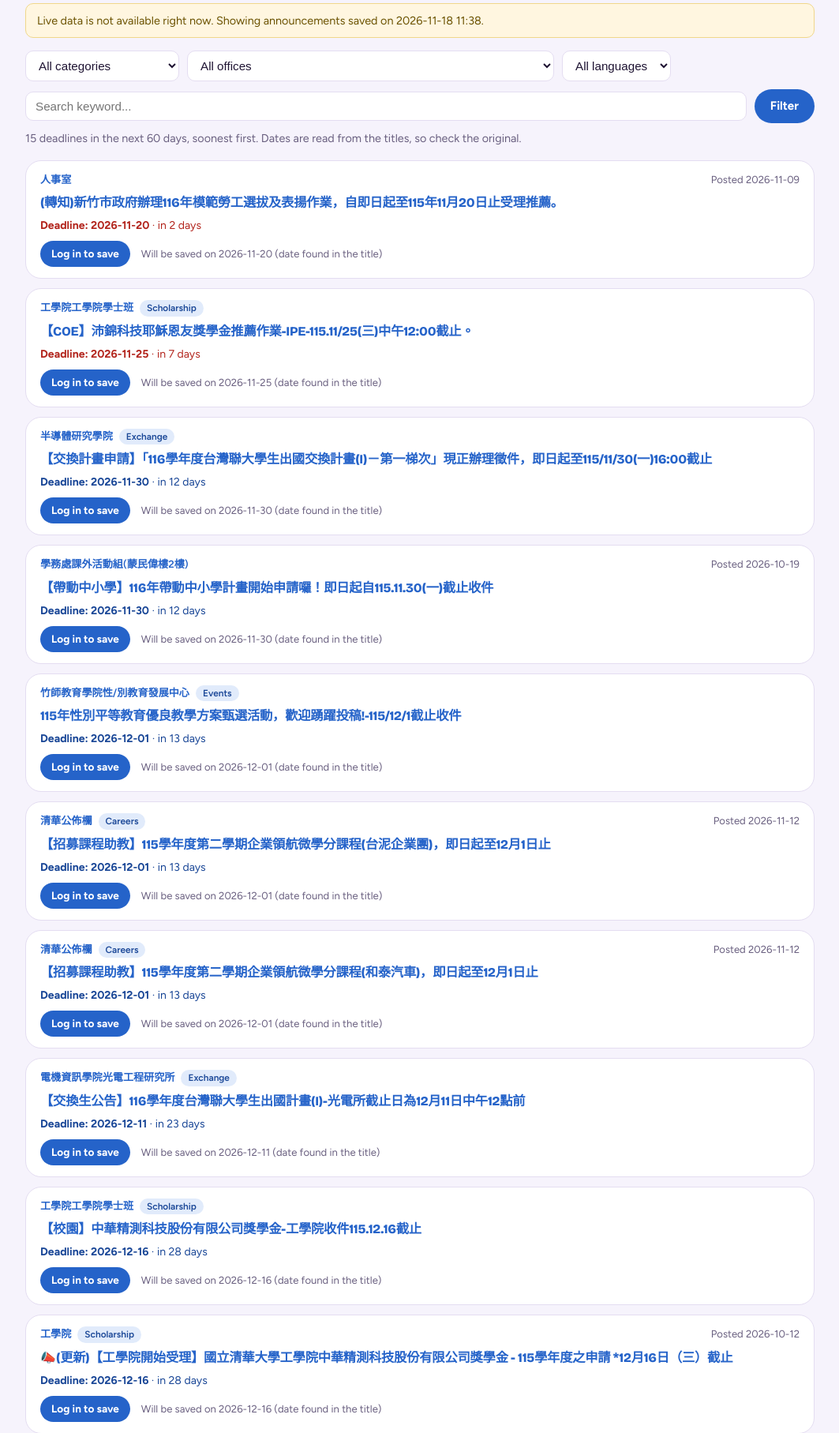
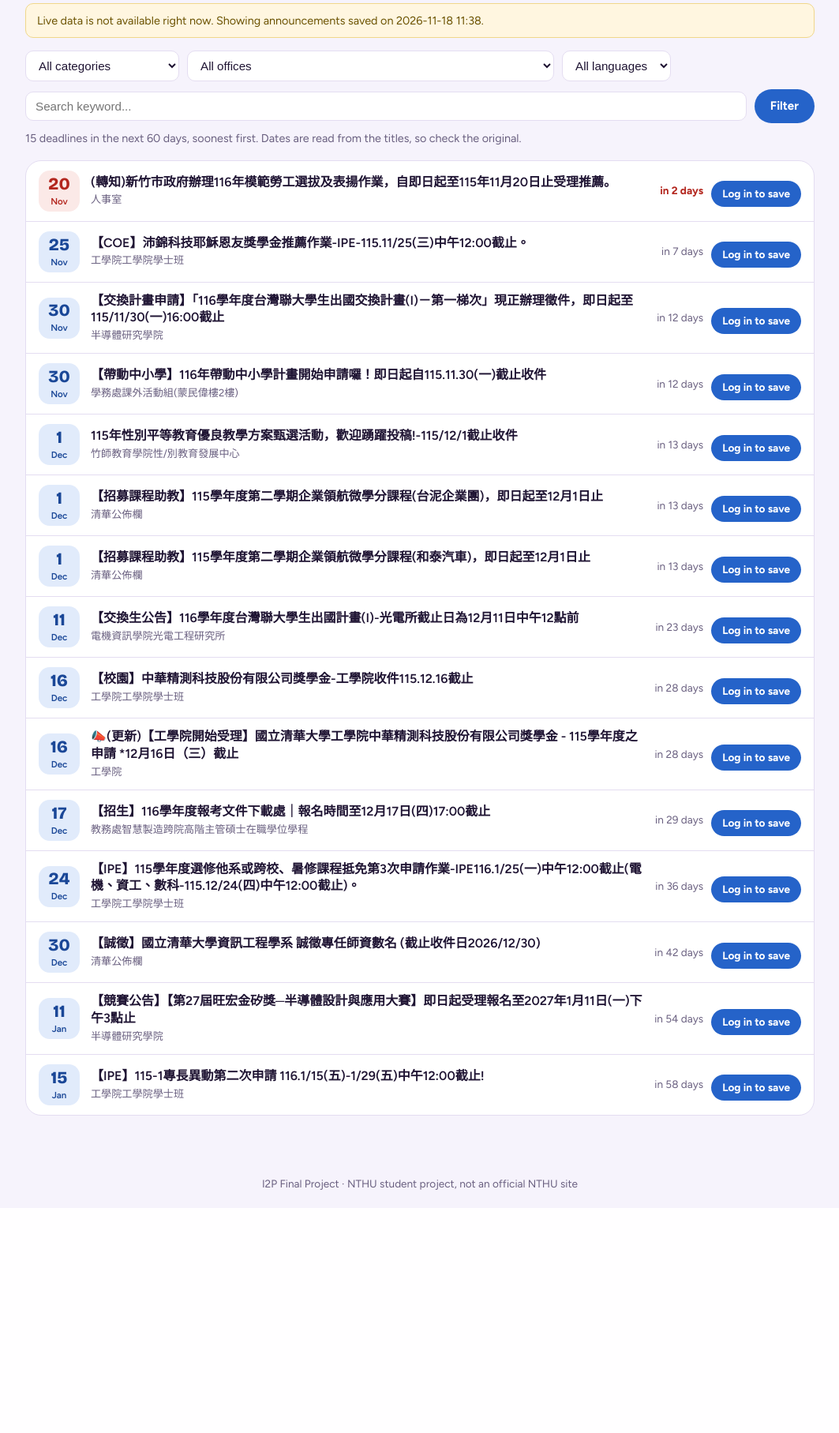
Before and after one commit to nguyenbatungbach10-rgb/NTHU-app, a Flask app: page /announcements?view=deadlines in a window 1280 px wide. Shown: the part 201-2016 px from the top of the page at 79% size, without its empty margins (108-1171 px from the left). After the commit the page ends 1708 px from the top, so only its background shows below. Run offline with Flask 3, Linux system fonts and the light colour scheme; data that the repository does not hold is empty.

Commit message:
Compact agenda lists for deadlines and events

```diff
--- a/static/style.css
+++ b/static/style.css
@@ -239,6 +239,37 @@ a { color: var(--accent); }
 }
 
 .latest { margin-top: 36px; }
+
+/* Danh sách gọn kiểu "lịch hẹn" (macro dated_row / event_row / brief_row trong _macros.html):
+   một khung chung, các dòng ngăn bằng đường kẻ mảnh thay vì mỗi mục một thẻ riêng */
+.agenda { list-style: none; margin: 0; padding: 0; background: var(--card); border: 1px solid var(--line); border-radius: var(--radius); overflow: hidden; }
+.row { display: grid; grid-template-columns: 52px minmax(0, 1fr) auto; align-items: center; gap: 14px; padding: 12px 16px; }
+.row + .row { border-top: 1px solid var(--line); }
+.row.no-tile { grid-template-columns: minmax(0, 1fr) auto; }
+.row:hover { background: color-mix(in srgb, var(--accent-soft) 45%, transparent); }
+
+.day-tile { display: grid; place-items: center; width: 52px; height: 52px; border-radius: 14px;
+            background: var(--accent-soft); color: var(--accent-dark); line-height: 1; }
+.day-tile b { font-family: var(--display); font-size: 1.35rem; font-weight: 800; }
+.day-tile small { font-size: 0.72rem; font-weight: 600; margin-top: -8px; }
+.day-tile.urgent { background: var(--danger-soft); color: var(--danger); }
+
+.row-main { display: grid; gap: 2px; min-width: 0; }
+.row-title { color: var(--ink); font-weight: 600; text-decoration: none; line-height: 1.35;
+             display: -webkit-box; -webkit-line-clamp: 2; -webkit-box-orient: vertical; overflow: hidden; }
+a.row-title:hover { color: var(--accent-dark); text-decoration: underline; }
+.row-meta { color: var(--muted); font-size: 0.82rem; overflow: hidden; text-overflow: ellipsis; white-space: nowrap; }
+
+.row-side { display: flex; align-items: center; gap: 10px; justify-self: end; }
+.row-when { color: var(--muted); font-size: 0.85rem; white-space: nowrap; }
+.row-when.urgent { color: var(--danger); font-weight: 700; }
+
+@media (max-width: 560px) {
+  .row { grid-template-columns: 44px minmax(0, 1fr); gap: 10px 12px; padding: 12px; }
+  .day-tile { width: 44px; height: 44px; border-radius: 12px; }
+  .row-side { grid-column: 2; justify-self: start; }
+  .row.no-tile .row-side { grid-column: 1; }
+}
 .latest-head { display: flex; align-items: baseline; justify-content: space-between; margin-bottom: 12px; }
 .saved-note { margin: -6px 0 12px; font-size: 0.82rem; color: var(--muted); }
 .latest-head h2 { margin: 0; color: var(--accent-dark); font-size: 1.25rem; }
--- a/templates/_macros.html
+++ b/templates/_macros.html
@@ -15,7 +15,7 @@
         <span class="chip">{{ _(item.category) }}</span>
       {% endif %}
     </span>
-    {% if item.date %}<span class="date" title="{{ _('Posted on') }}">{{ _('Posted {date}', date=item.date) if item.due is defined else item.date }}</span>{% endif %}
+    <span class="date">{{ item.date }}</span>
   </div>
   <h3>
     {% if item.link %}
@@ -24,15 +24,19 @@
       {{ item.title }}
     {% endif %}
   </h3>
-  {% if item.due is defined %}
-    {# Từ trang "Upcoming deadlines": ngày đọc từ tiêu đề và số ngày còn lại (Python tính) #}
-    <p class="due {{ 'soon' if item.is_deadline and item.days_left <= 7 }}">
-      <strong>{{ _('Deadline') if item.is_deadline else _('Takes place') }}: {{ item.due }}</strong>
-      &middot; {% if item.days_left == 0 %}{{ _('today') }}{% elif item.days_left == 1 %}{{ _('tomorrow') }}{% else %}{{ _('in {n} days', n=item.days_left) }}{% endif %}
-    </p>
+  {% if show_save %}
+    {{ save_button(item, item.event_date or item.date, logged_in, login_url) }}
+    {# Ngày lấy từ tiêu đề là đoán, nên nói rõ cho người dùng tự kiểm tra #}
+    {% if item.date_from_title %}
+      <span class="date-hint">{{ _('Will be saved on {date} (date found in the title)', date=item.event_date) }}</span>
     {% endif %}
-  {% if show_save %}
-    {% set save_date = item.event_date or item.date %}
+  {% endif %}
+</li>
+{% endmacro %}
+
+
+{# Nút "Save to Calendar" (static/app.js gửi các data-* tới POST /api/events) #}
+{% macro save_button(item, save_date, logged_in, login_url) %}
   {% if not save_date %}
     <button class="btn small" type="button" disabled title="{{ _('This announcement has no date') }}">{{ _('Save to Calendar') }}</button>
   {% elif not logged_in %}
@@ -40,15 +44,63 @@
   {% elif item.saved %}
     <button class="btn small" type="button" disabled>{{ _('Saved') }} &#10003;</button>
   {% else %}
-      {# static/app.js gửi các data-* này tới POST /api/events #}
     <button class="btn small" type="button" data-save
             data-title="{{ item.event_title }}" data-date="{{ save_date }}"
             data-office="{{ item.office }}" data-url="{{ item.link }}">{{ _('Save to Calendar') }}</button>
   {% endif %}
-    {# Ngày lấy từ tiêu đề là đoán, nên nói rõ cho người dùng tự kiểm tra #}
-    {% if item.date_from_title %}
-      <span class="date-hint">{{ _('Will be saved on {date} (date found in the title)', date=item.event_date) }}</span>
-    {% endif %}
-  {% endif %}
+{% endmacro %}
+
+
+{# ===== Danh sách gọn kiểu "lịch hẹn": ô ngày bên trái, nội dung ở giữa, thời gian bên phải =====
+   Dùng: <ul class="agenda"> {{ dated_row(item) }} ... </ul> #}
+
+{# Ô ngày: "20" to, "Nov" / "11月" nhỏ. iso = "YYYY-MM-DD". #}
+{% macro date_tile(iso, urgent=false) %}
+  <span class="day-tile {{ 'urgent' if urgent }}" aria-hidden="true"><b>{{ iso[8:10] | int }}</b><small>{{ month_short(iso[5:7] | int) }}</small></span>
+{% endmacro %}
+
+{# "today" / "tomorrow" / "in 9 days" (days_left do Python tính) #}
+{% macro days_text(days) -%}
+  {% if days == 0 %}{{ _('today') }}{% elif days == 1 %}{{ _('tomorrow') }}{% else %}{{ _('in {n} days', n=days) }}{% endif %}
+{%- endmacro %}
+
+{# Một hạn chót hoặc sự kiện đọc từ tiêu đề thông báo (kết quả của nthu_api.upcoming_dates) #}
+{% macro dated_row(item, show_save=false, logged_in=false, login_url="") %}
+{% set urgent = item.is_deadline and item.days_left <= 3 %}
+<li class="row">
+  {{ date_tile(item.due, urgent) }}
+  <div class="row-main">
+    <span class="sr-only">{{ _('Deadline') if item.is_deadline else _('Takes place') }}: {{ item.due }}.</span>
+    {% if item.link %}<a class="row-title" href="{{ item.link }}" target="_blank" rel="noopener">{{ item.title }}</a>
+    {% else %}<span class="row-title">{{ item.title }}</span>{% endif %}
+    <span class="row-meta">{{ item.office }}</span>
+  </div>
+  <div class="row-side">
+    <span class="row-when {{ 'urgent' if urgent }}">{{ days_text(item.days_left) }}</span>
+    {% if show_save %}{{ save_button(item, item.event_date or item.due, logged_in, login_url) }}{% endif %}
+  </div>
 </li>
 {% endmacro %}
+
+{# Một sự kiện trong Calendar của người dùng (trang chủ, "Coming up") #}
+{% macro event_row(ev) %}
+<li class="row">
+  {{ date_tile(ev.date) }}
+  <div class="row-main">
+    <a class="row-title" href="{{ url_for('calendar_page', month=ev.date[:7]) }}">{{ ev.title }}</a>
+    <span class="row-meta">{{ ev.date }}{% if ev.time %} &middot; {{ ev.time }}{% endif %}</span>
+  </div>
+</li>
+{% endmacro %}
+
+{# Một thông báo mới (trang chủ, "Latest announcements"): chỉ tiêu đề và đơn vị, không có ô ngày #}
+{% macro brief_row(item) %}
+<li class="row no-tile">
+  <div class="row-main">
+    {% if item.link %}<a class="row-title" href="{{ item.link }}" target="_blank" rel="noopener">{{ item.title }}</a>
+    {% else %}<span class="row-title">{{ item.title }}</span>{% endif %}
+    <span class="row-meta">{{ item.office }}</span>
+  </div>
+  {% if item.date %}<div class="row-side"><span class="row-when">{{ item.date }}</span></div>{% endif %}
+</li>
+{% endmacro %}
--- a/templates/announcements.html
+++ b/templates/announcements.html
@@ -1,5 +1,5 @@
 {% extends "base.html" %}
-{% from "_macros.html" import announcement %}
+{% from "_macros.html" import announcement, dated_row %}
 
 {% block title %}{{ _('Announcements') }} - {{ _('NTHU Campus Assistant') }}{% endblock %}
 
@@ -71,13 +71,22 @@
 {% endif %}
 
 {% if items %}
-  <ul class="list">
   {# Sau khi đăng nhập xong sẽ quay lại đúng trang (và bộ lọc) này #}
   {% set login_url = url_for('login', next=request.full_path.rstrip('?')) %}
+  {% if view == 'all' %}
+    <ul class="list">
       {% for item in items %}
         {{ announcement(item, logged_in=current_user is not none, login_url=login_url) }}
       {% endfor %}
     </ul>
+  {% else %}
+    {# Hạn chót / sự kiện: danh sách gọn có ô ngày (giống trang chủ) #}
+    <ul class="agenda">
+      {% for item in items %}
+        {{ dated_row(item, show_save=true, logged_in=current_user is not none, login_url=login_url) }}
+      {% endfor %}
+    </ul>
+  {% endif %}
 
   {% if total_pages > 1 %}
     {# Giữ nguyên các bộ lọc khi đổi trang; giá trị rỗng -> None để url_for bỏ qua #}
```
Also changed, not shown: GIAI_THICH_CAITIEN.md (+23 -0 lines), templates/home.html (+7 -18 lines). Lines whose indentation alone changed are shown as unchanged.
